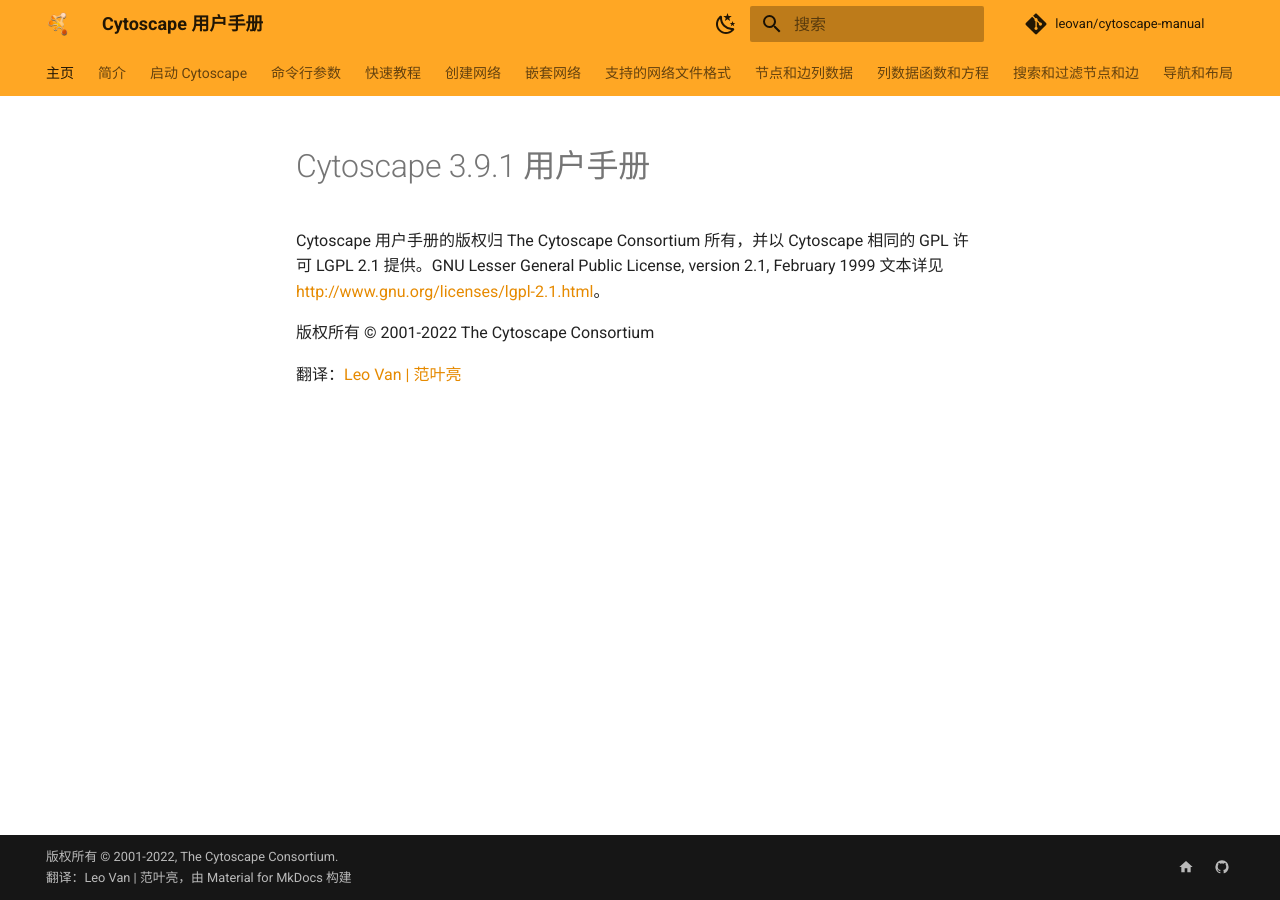
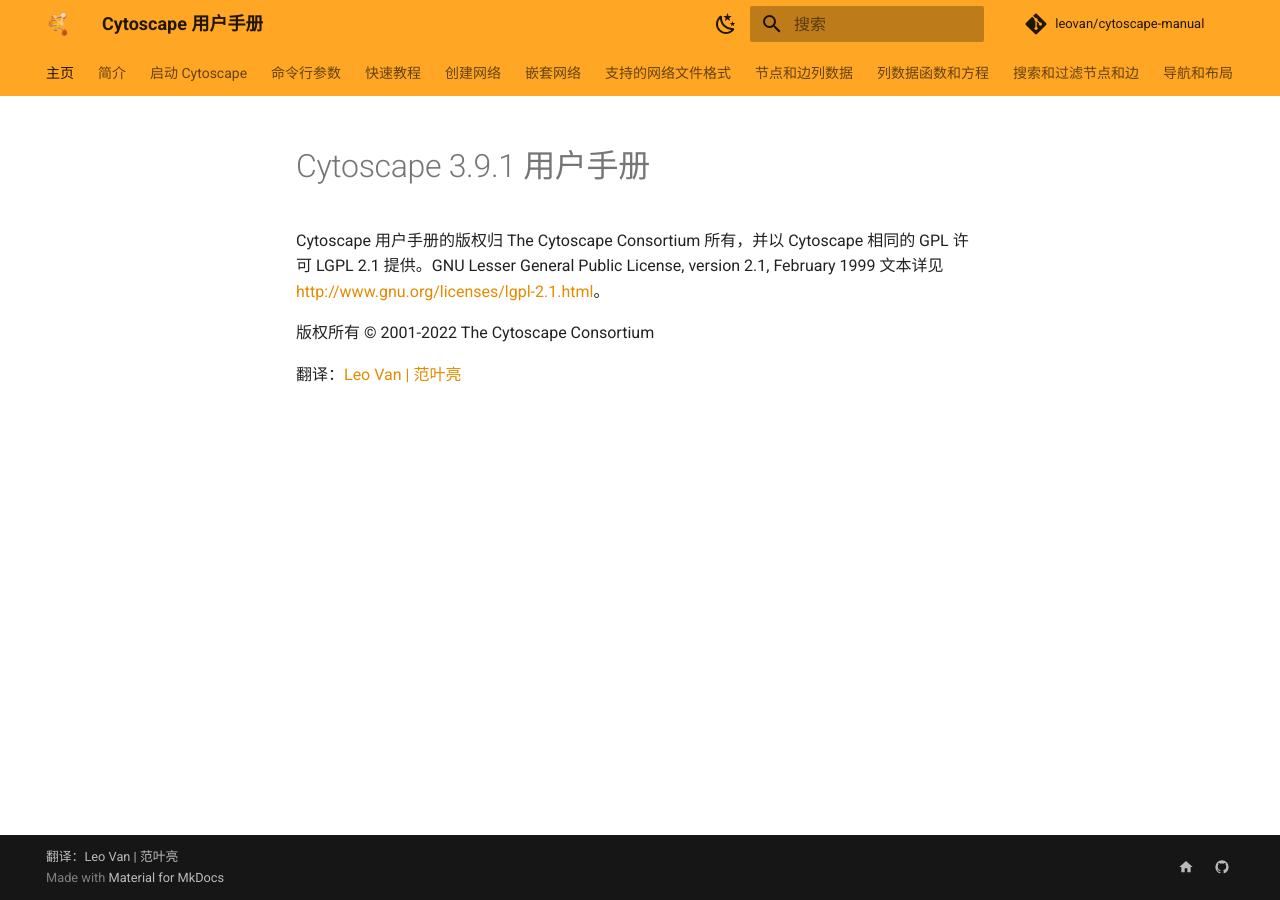
Before and after one commit to leovan/cytoscape-manual, an MkDocs documentation site: the page built from docs/index.md, in a window 1280 px wide. Built offline with MkDocs 1.6.1 and Material for MkDocs 9.7.7, drawn with Linux system fonts in a browser that asks for light colours; comment, search, counter and statistics services are not loaded.

Commit message:
update footer

```diff
--- a/mkdocs.yml
+++ b/mkdocs.yml
@@ -10,7 +10,7 @@ repo_url: https://github.com/leovan/cytoscape-manual
 edit_uri: edit/main/docs/
 
 # Copyright
-copyright: 版权所有 &copy; 2001-2022, The Cytoscape Consortium.<br/>翻译：<a href="https://leovan.me" target="_blank">Leo Van | 范叶亮</a>，由 <a href="https://squidfunk.github.io/mkdocs-material/" target="_blank">Material for MkDocs</a> 构建
+copyright: 翻译：<a href="https://leovan.me" target="_blank">Leo Van | 范叶亮</a>
 
 # Navigation
 nav:
@@ -95,7 +95,6 @@ extra:
   analytics:
     provider: google
     property: G-7TZ9SS38QN
-  generator: false
 extra_css:
   - css/image.css
   - css/table.css
--- a/requirements.txt
+++ b/requirements.txt
@@ -1 +1 @@
-mkdocs-material==9.0.1
+mkdocs-material==9.0.4
```
